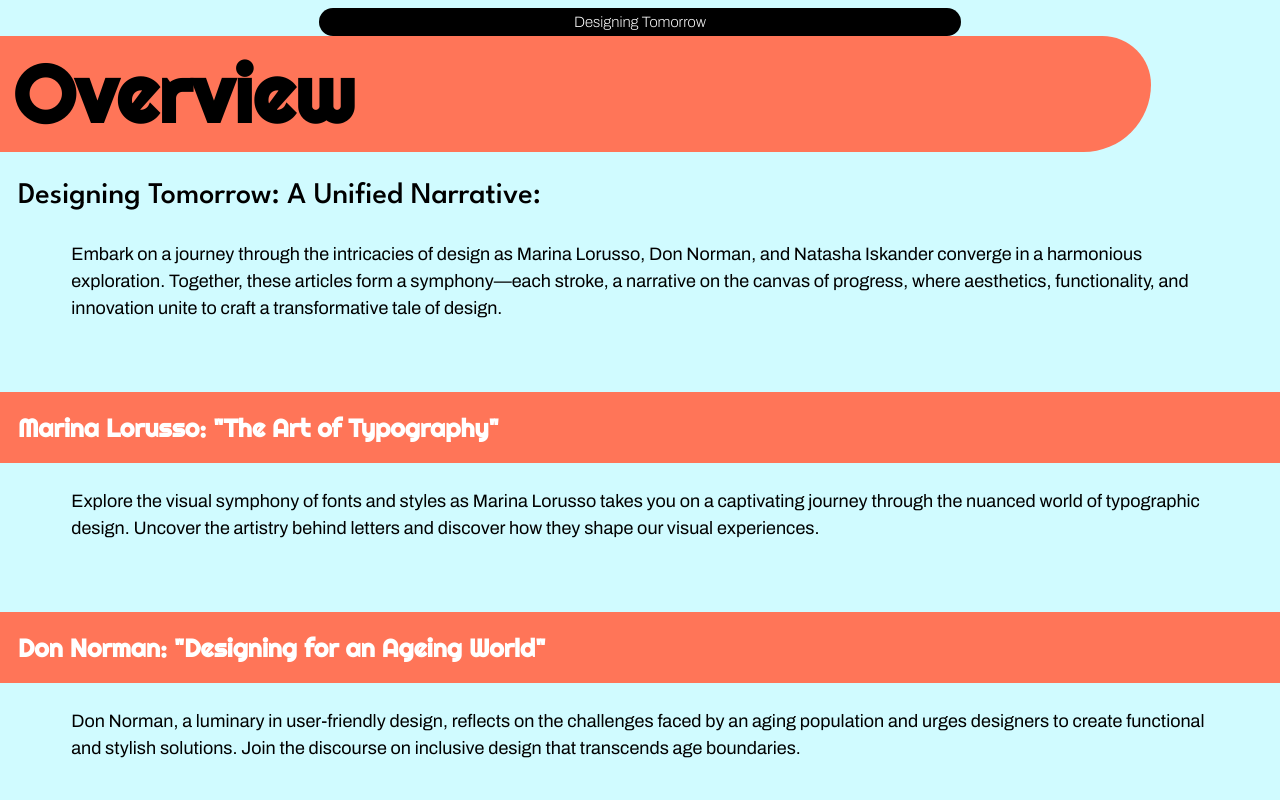
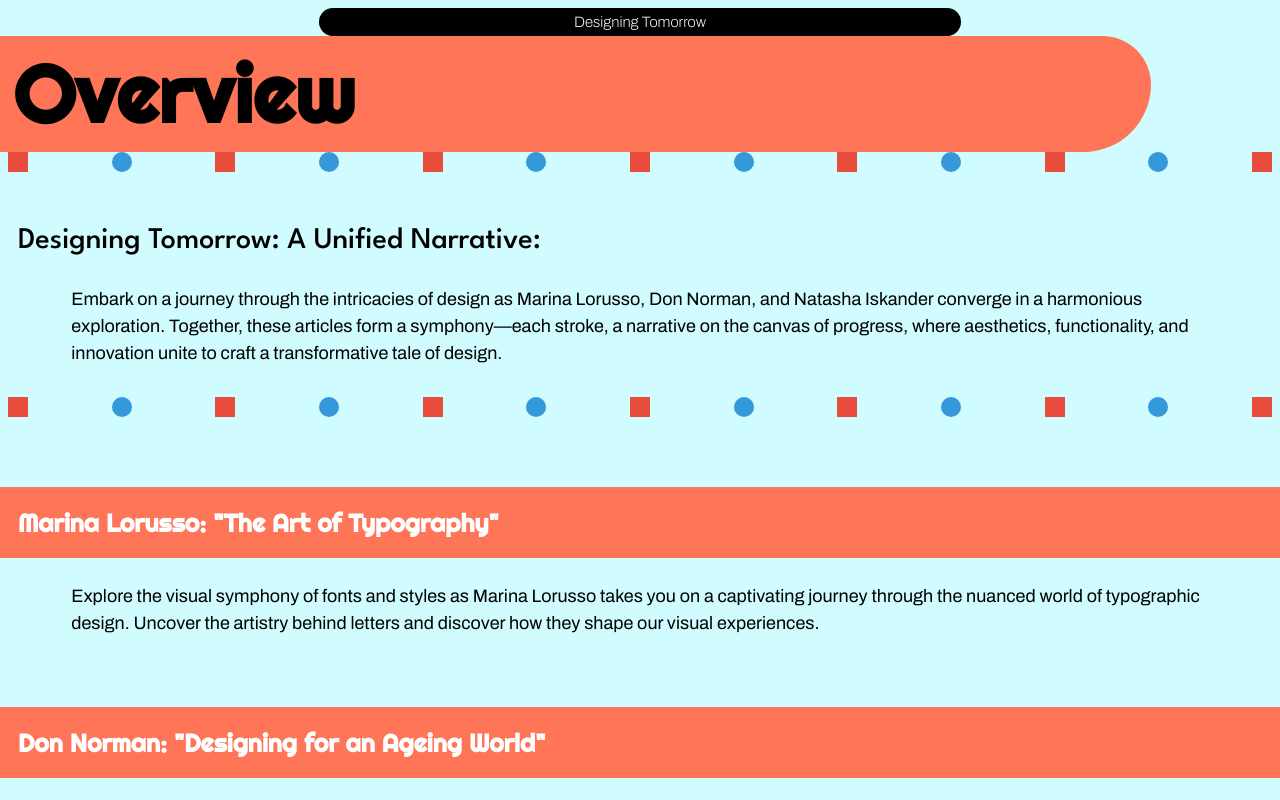
Before and after one commit to lucykim0921/binding, a plain HTML site: page index.html in a window 1280 px wide. Shown: the top 800 px of the page. Drawn offline with Linux system fonts and the light colour scheme.

Commit message:
Update index.html

```diff
--- a/index.html
+++ b/index.html
@@ -20,8 +20,42 @@
 
 <section class="overview">
     <h1>Overview</h1>
+
+    <div class="divider_section">
+        <div class="divider"></div>
+        <div class="divider"></div>
+        <div class="divider"></div>
+        <div class="divider"></div>
+        <div class="divider"></div>
+        <div class="divider"></div>
+        <div class="divider"></div>
+        <div class="divider"></div>
+        <div class="divider"></div>
+        <div class="divider"></div>
+        <div class="divider"></div>
+        <div class="divider"></div>
+        <div class="divider"></div>
+    </div>
+
     <h2>Designing Tomorrow: A Unified Narrative:</h2>
     <p>Embark on a journey through the intricacies of design as Marina Lorusso, Don Norman, and Natasha Iskander converge in a harmonious exploration. Together, these articles form a symphony—each stroke, a narrative on the canvas of progress, where aesthetics, functionality, and innovation unite to craft a transformative tale of design.</p>
+
+    <div class="divider_section">
+        <div class="divider"></div>
+        <div class="divider"></div>
+        <div class="divider"></div>
+        <div class="divider"></div>
+        <div class="divider"></div>
+        <div class="divider"></div>
+        <div class="divider"></div>
+        <div class="divider"></div>
+        <div class="divider"></div>
+        <div class="divider"></div>
+        <div class="divider"></div>
+        <div class="divider"></div>
+        <div class="divider"></div>
+    </div>
+
 </section>
 
 <section class="articles">
```
